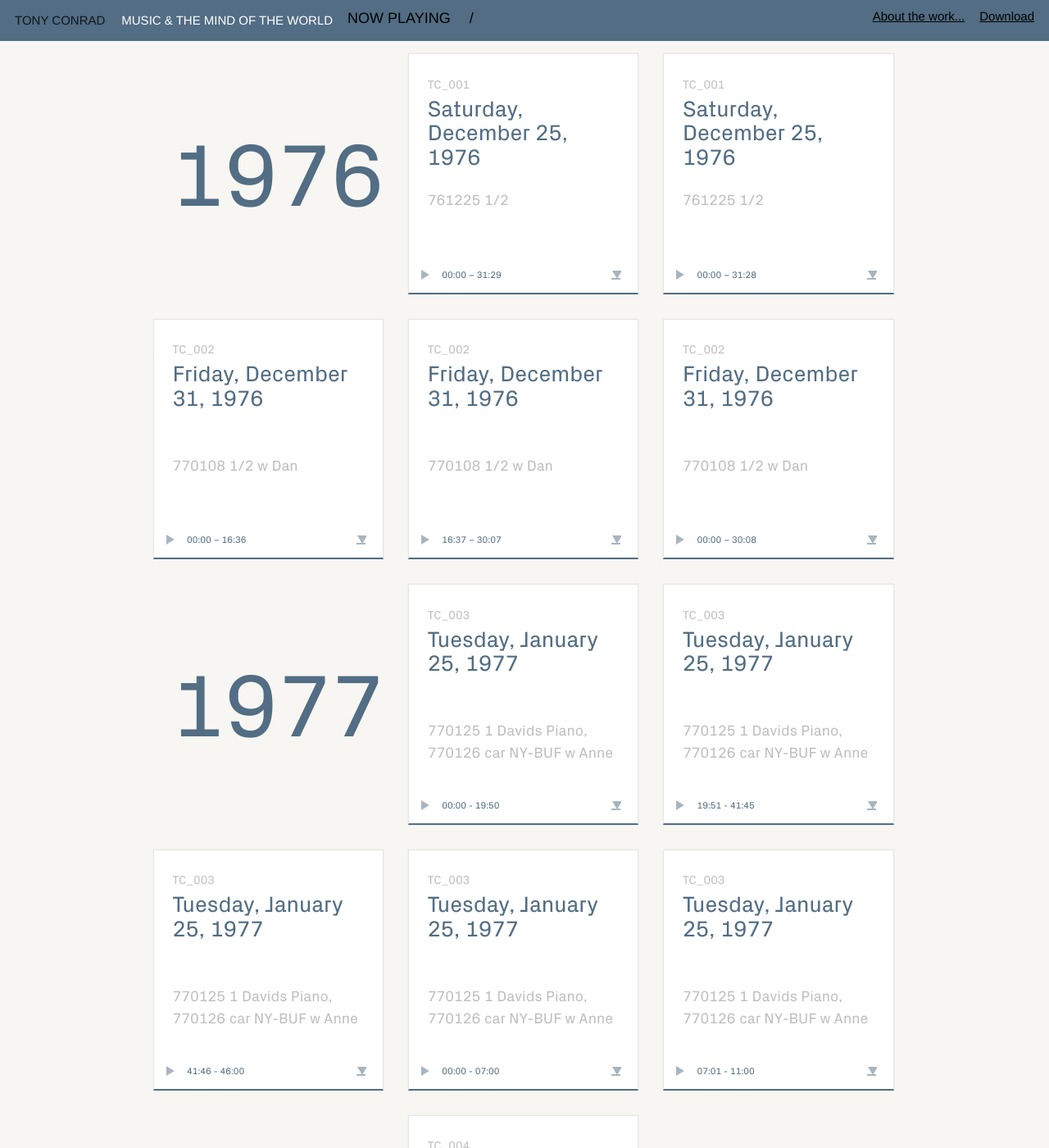
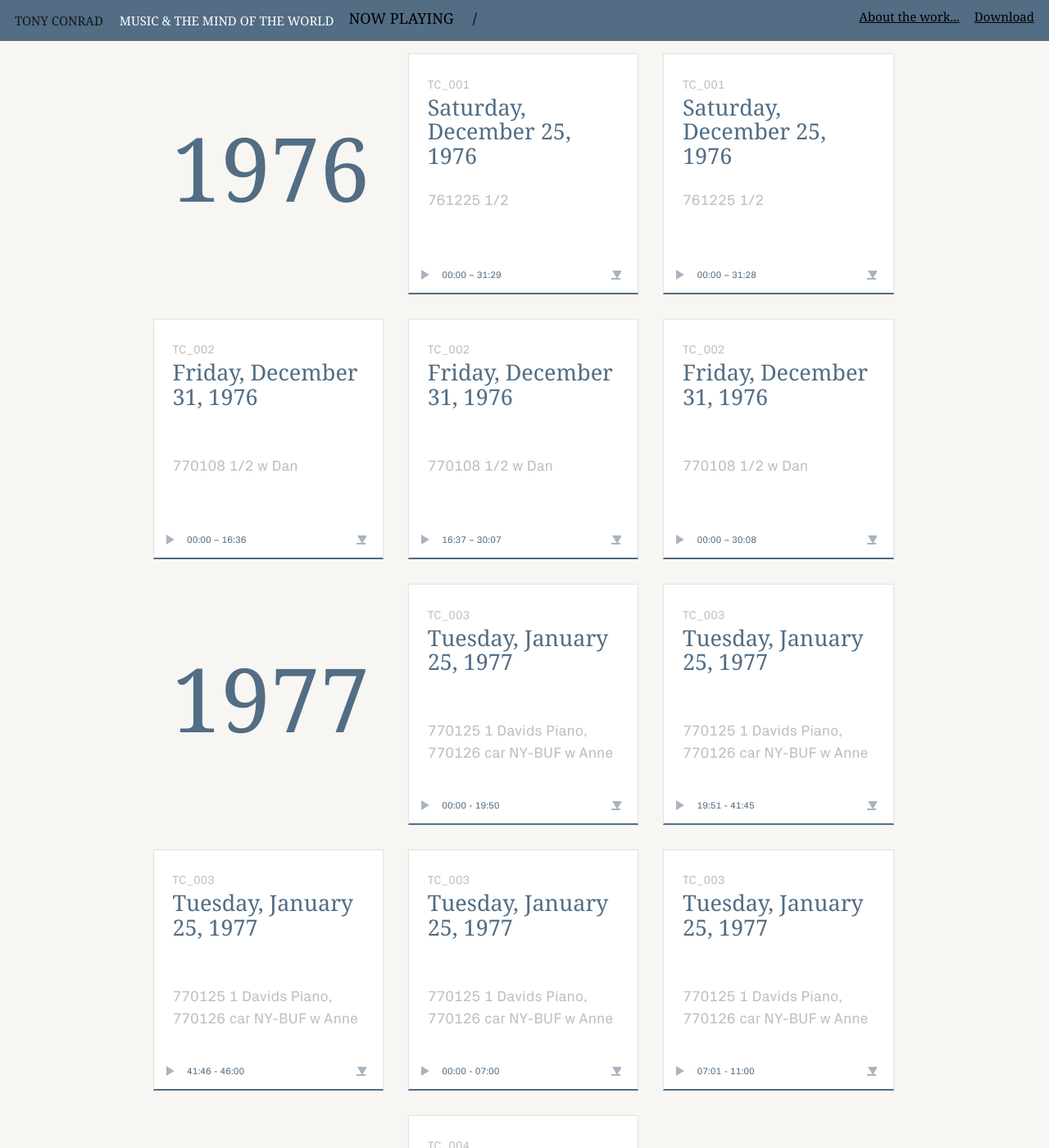
Before and after one commit to coryarcangel/music-and-the-mind-of-the-world, a Jekyll site: the page built from index.html, in a window 1280 px wide and 1400 px high. Shown: the whole window at 82% size. Built offline with Jekyll 4.4.1, drawn with Linux system fonts in a browser that asks for light colours; nearby versions of some CDN libraries; some web fonts are replaced.

Commit message:
added News Gothic as condensed font fixes #2

```diff
--- a/_sass/_cards.scss
+++ b/_sass/_cards.scss
@@ -24,7 +24,11 @@
       display: none;
     }
 
-    .card-title, .small, .card-text, .brand-small {
+    .card-title {
+      font-family: $font-family-headings;
+    }
+
+    .small, .card-text, .brand-small {
       font-family: $font-family-brand;
     }
 
--- a/_sass/_fonts.scss
+++ b/_sass/_fonts.scss
@@ -1,3 +1,8 @@
+@import url("//hello.myfonts.net/count/30a8c2");
+
+
+@font-face {font-family: 'NewsGothic-CondBold';src: url('webfonts/30A8C2_0_0.eot');src: url('webfonts/30A8C2_0_0.eot?#iefix') format('embedded-opentype'),url('webfonts/30A8C2_0_0.woff2') format('woff2'),url('webfonts/30A8C2_0_0.woff') format('woff'),url('webfonts/30A8C2_0_0.ttf') format('truetype');}
+
 @font-face {
     font-family: 'PxGroteskRegular';
     src: url('PxGroteskRegular-Regular.eot'); /* IE9 Compat Modes */
--- a/_sass/_styles.scss
+++ b/_sass/_styles.scss
@@ -11,6 +11,10 @@
       color: white;
       margin-left: 20px;
     }
+  }
+
+  .navbar-brand, .nav-item {
+    font-family: $font-family-headings;
   }
 
   .navbar-nav {
@@ -267,3 +271,7 @@
   padding-left: 15px;
   max-width: 700px;
 }
+
+.page-title {
+  font-family: $font-family-headings;
+}
--- a/_sass/_variables.scss
+++ b/_sass/_variables.scss
@@ -142,11 +142,12 @@ $grid-gutter-width:          1.875rem !default; // 30px
 //
 // Font, line-height, and color for body text, headings, and more.
 
-$font-family-brand:     "PxGroteskRegular", "Helvetica Neue", Helvetica, Arial, sans-serif !default;
+$font-family-brand:          "PxGroteskRegular", "Helvetica Neue", Helvetica, Arial, sans-serif !default;
 $font-family-sans-serif:     "Helvetica Neue", Helvetica, Arial, sans-serif !default;
 $font-family-serif:          Georgia, "Times New Roman", Times, serif !default;
 $font-family-monospace:      Menlo, Monaco, Consolas, "Courier New", monospace !default;
 $font-family-base:           $font-family-sans-serif !default;
+$font-family-headings:       "NewsGothic-CondBold", Georgia, "Times New Roman", Times, serif !default;
 
 // Pixel value used to responsively scale all typography. Applied to the `<html>` element.
 $font-size-root:             18px !default;
```
